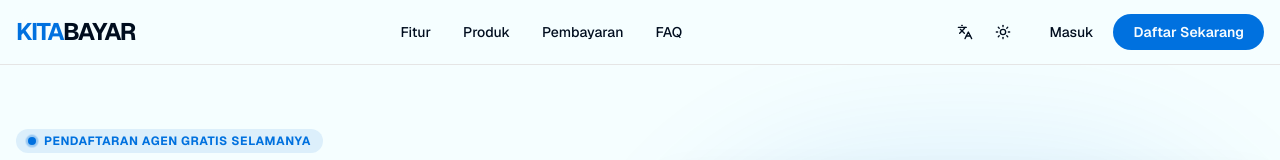
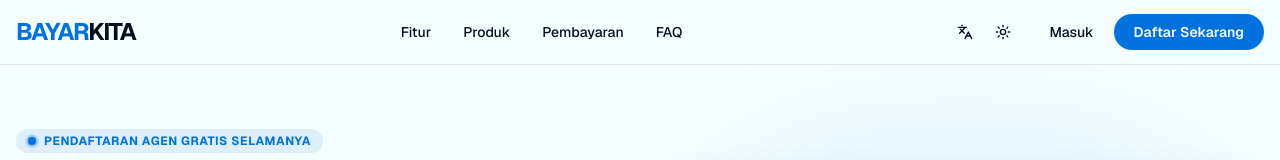
Before and after one commit to agam-riyandana/v0-landing-page-for-agents, a Next.js app: page / in a window 1280 px wide. Shown: the top 160 px of the page. Built offline with nearby package versions, Linux system fonts and the light colour scheme.

Commit message:
Update navbar.tsx

```diff
--- a/components/navbar.tsx
+++ b/components/navbar.tsx
@@ -15,7 +15,7 @@ export function Navbar() {
     <nav className="fixed top-0 w-full z-50 bg-background/80 backdrop-blur-md border-b border-border">
       <div className="container mx-auto px-4 h-16 flex items-center justify-between">
         <Link href="/" className="text-xl sm:text-2xl font-bold tracking-tighter text-primary">
-          KITA<span className="text-foreground">BAYAR</span>
+          BAYAR<span className="text-foreground">KITA</span>
         </Link>
 
         {/* Desktop Navigation */}
```
